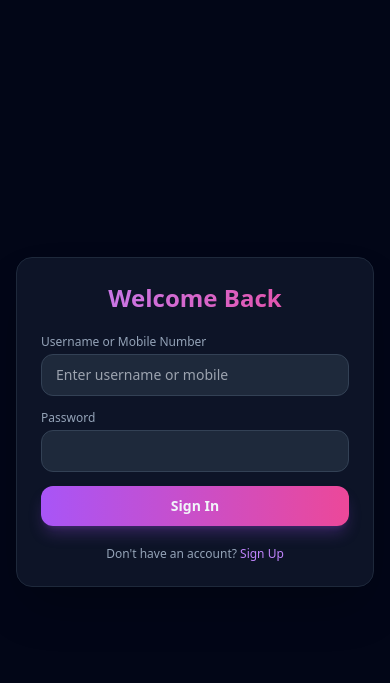
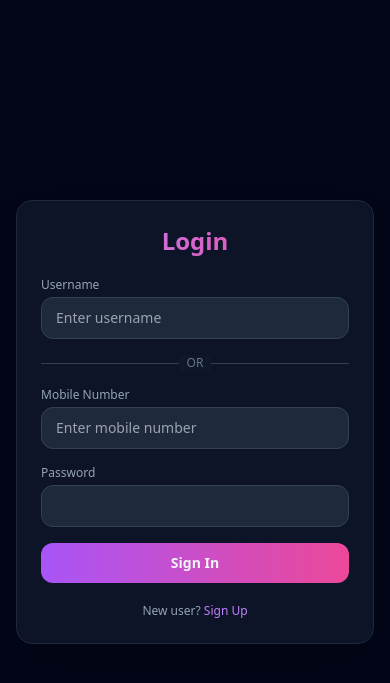
Before and after one commit to laxmanchoudhary1/gossips-chat, a Flask app: page /login in a window 390 px wide. Shown: the top 683 px of the page. Run offline with Flask 3, Linux system fonts and the light colour scheme; some libraries are stand-ins or nearby versions.

Commit message:
Updated login UI with separate username and mobile fields

```diff
--- a/app.py
+++ b/app.py
@@ -31,8 +31,6 @@ init_db()
 
 @app.route('/')
 def index():
-    if 'username' in session:
-        return redirect(url_for('chat'))
     return redirect(url_for('login'))
 
 @app.route('/signup', methods=['GET', 'POST'])
@@ -42,39 +40,38 @@ def signup():
         mobile = request.form['mobile'].strip()
         password = request.form['password'].strip()
 
-        if not username or not mobile or not password:
-            flash('All fields are required!', 'error')
-            return redirect(url_for('signup'))
-
         hashed_password = generate_password_hash(password)
         try:
             with sqlite3.connect('database.db') as conn:
                 cursor = conn.cursor()
                 cursor.execute('INSERT INTO users (username, password, mobile) VALUES (?, ?, ?)', (username, hashed_password, mobile))
                 conn.commit()
-            flash('Account created successfully! Please login.', 'success')
+            flash('Account created! Please login.', 'success')
             return redirect(url_for('login'))
         except sqlite3.IntegrityError:
-            flash('Username or Mobile number already registered!', 'error')
+            flash('Username or Mobile already taken!', 'error')
             return redirect(url_for('signup'))
     return render_template('signup.html')
 
 @app.route('/login', methods=['GET', 'POST'])
 def login():
     if request.method == 'POST':
-        identifier = request.form['identifier'].strip() # Username ya Mobile number kuch bhi ho sakta hai
+        # Dono fields le lo
+        username = request.form.get('username', '').strip()
+        mobile = request.form.get('mobile', '').strip()
         password = request.form['password'].strip()
 
         with sqlite3.connect('database.db') as conn:
             cursor = conn.cursor()
-            cursor.execute('SELECT * FROM users WHERE username = ? OR mobile = ?', (identifier, identifier))
+            # Ya to username se ya mobile se check karo
+            cursor.execute('SELECT * FROM users WHERE username = ? OR mobile = ?', (username, mobile))
             user = cursor.fetchone()
 
         if user and check_password_hash(user[2], password):
-            session['username'] = user[1] # user[1] is username
+            session['username'] = user[1]
             return redirect(url_for('chat'))
         else:
-            flash('Invalid username/mobile or incorrect password!', 'error')
+            flash('Invalid details or password!', 'error')
             return redirect(url_for('login'))
     return render_template('login.html')
 
@@ -104,23 +101,20 @@ def handle_join(data):
             if check_password_hash(group[2], password):
                 join_room(room)
                 emit('join_status', {'status': 'success', 'room': room}, room=request.sid)
-                emit('message', {'username': 'System', 'msg': f'{username} has joined the room.'}, room=room)
+                emit('message', {'username': 'System', 'msg': f'{username} joined.'}, room=room)
             else:
-                emit('join_status', {'status': 'error', 'msg': 'Incorrect group password! Access denied.'}, room=request.sid)
+                emit('join_status', {'status': 'error', 'msg': 'Wrong password!'}, room=request.sid)
         else:
-            hashed_room_pass = generate_password_hash(password)
-            cursor.execute('INSERT INTO groups (name, password) VALUES (?, ?)', (room, hashed_room_pass))
+            hashed_pass = generate_password_hash(password)
+            cursor.execute('INSERT INTO groups (name, password) VALUES (?, ?)', (room, hashed_pass))
             conn.commit()
             join_room(room)
             emit('join_status', {'status': 'success', 'room': room}, room=request.sid)
-            emit('message', {'username': 'System', 'msg': f'Group "{room}" created and {username} joined.'}, room=room)
+            emit('message', {'username': 'System', 'msg': f'Group created by {username}'}, room=room)
 
 @socketio.on('send_message')
 def handle_message(data):
-    room = data['room']
-    username = data['username']
-    msg = data['msg']
-    emit('message', {'username': username, 'msg': msg}, room=room)
+    emit('message', {'username': data['username'], 'msg': data['msg']}, room=data['room'])
 
 if __name__ == '__main__':
     socketio.run(app, host='0.0.0.0', port=5000, debug=True)
--- a/templates/login.html
+++ b/templates/login.html
@@ -8,7 +8,7 @@
 </head>
 <body class="bg-slate-950 text-slate-100 flex items-center justify-center min-h-screen px-4">
     <div class="bg-slate-900/90 backdrop-blur-xl border border-slate-800 p-6 rounded-2xl shadow-2xl w-full max-w-sm">
-        <h2 class="text-2xl font-extrabold text-transparent bg-clip-text bg-gradient-to-r from-purple-400 to-pink-500 mb-5 text-center">Welcome Back</h2>
+        <h2 class="text-2xl font-extrabold text-transparent bg-clip-text bg-gradient-to-r from-purple-400 to-pink-500 mb-5 text-center">Login</h2>
 
         {% with messages = get_flashed_messages(with_categories=true) %}
             {% if messages %}
@@ -18,18 +18,34 @@
             {% endif %}
         {% endwith %}
 
-        <form method="POST" class="space-y-3.5">
+        <form method="POST" class="space-y-4">
             <div>
-                <label class="block text-xs font-medium text-slate-400 mb-1">Username or Mobile Number</label>
-                <input type="text" name="identifier" required placeholder="Enter username or mobile" class="w-full bg-slate-800 border border-slate-700 rounded-xl px-3.5 py-2.5 text-sm focus:outline-none focus:border-purple-500 text-slate-100">
+                <label class="block text-xs font-medium text-slate-400 mb-1">Username</label>
+                <input type="text" name="username" placeholder="Enter username" class="w-full bg-slate-800 border border-slate-700 rounded-xl px-3.5 py-2.5 text-sm focus:outline-none focus:border-purple-500 text-slate-100">
             </div>
+
+            <div class="relative">
+                <div class="absolute inset-0 flex items-center">
+                    <div class="w-full border-t border-slate-700"></div>
+                </div>
+                <div class="relative flex justify-center text-xs">
+                    <span class="bg-slate-900 px-2 text-slate-500">OR</span>
+                </div>
+            </div>
+
+            <div>
+                <label class="block text-xs font-medium text-slate-400 mb-1">Mobile Number</label>
+                <input type="tel" name="mobile" placeholder="Enter mobile number" class="w-full bg-slate-800 border border-slate-700 rounded-xl px-3.5 py-2.5 text-sm focus:outline-none focus:border-purple-500 text-slate-100">
+            </div>
+
             <div>
                 <label class="block text-xs font-medium text-slate-400 mb-1">Password</label>
                 <input type="password" name="password" required class="w-full bg-slate-800 border border-slate-700 rounded-xl px-3.5 py-2.5 text-sm focus:outline-none focus:border-purple-500 text-slate-100">
             </div>
-            <button type="submit" class="w-full bg-gradient-to-r from-purple-500 to-pink-500 hover:opacity-90 font-semibold py-2.5 rounded-xl text-sm transition duration-200 shadow-lg shadow-purple-500/25">Sign In</button>
+
+            <button type="submit" class="w-full bg-gradient-to-r from-purple-500 to-pink-500 hover:opacity-90 font-semibold py-2.5 rounded-xl text-sm transition duration-200">Sign In</button>
         </form>
-        <p class="mt-5 text-center text-slate-400 text-xs">Don't have an account? <a href="/signup" class="text-purple-400 hover:underline">Sign Up</a></p>
+        <p class="mt-5 text-center text-slate-400 text-xs">New user? <a href="/signup" class="text-purple-400 hover:underline">Sign Up</a></p>
     </div>
 </body>
 </html>
```
Also changed, not shown: database.db (added).
